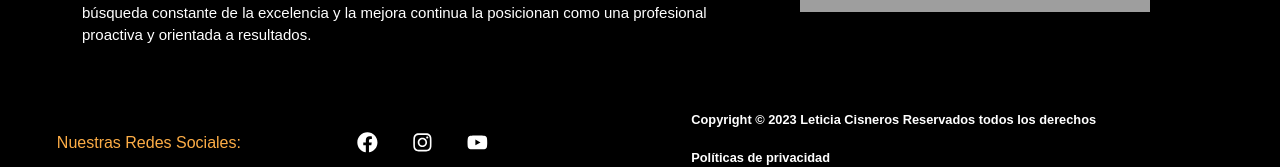
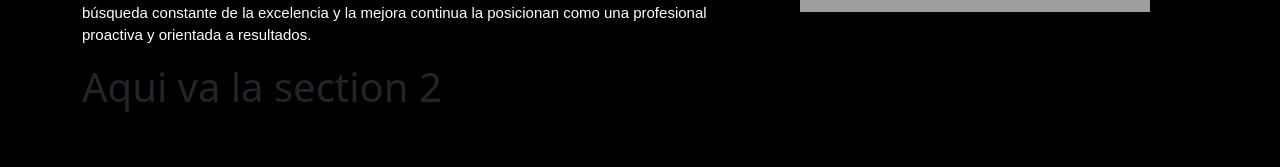
Before and after one commit to Jair-Academlo/lety_cisneros, a React (Vite) app: page /#/sobre-mi in a window 1280 px wide. Shown: the part 508-675 px from the top of the page. Built offline with nearby package versions, Linux system fonts and the light colour scheme; grey boxes are pictures that could not be loaded; a web font is replaced by a local one.

Commit message:
update changes

```diff
--- /dev/null
+++ b/src/components/SobreMI/section2/Section2.jsx
@@ -0,0 +1,11 @@
+import './section2.css';
+
+const Section2 = () => {
+	return (
+		<div>
+			<h1>Aqui va la section 2</h1>
+		</div>
+	);
+};
+
+export default Section2;
--- a/src/pages/SobreMi.jsx
+++ b/src/pages/SobreMi.jsx
@@ -1,5 +1,6 @@
 import { Container } from 'react-bootstrap';
 import Section1 from '../components/SobreMI/section1/Section1';
+import Section2 from '../components/SobreMI/section2/Section2';
 import '../styles/SobreMi.css';
 
 const SobreMi = () => {
@@ -7,6 +8,7 @@ const SobreMi = () => {
 		<>
 			<Container>
 				<Section1 />
+				<Section2 />
 			</Container>
 		</>
 	);
```
Also changed, not shown: src/components/SobreMI/section2/section2.css (added).
